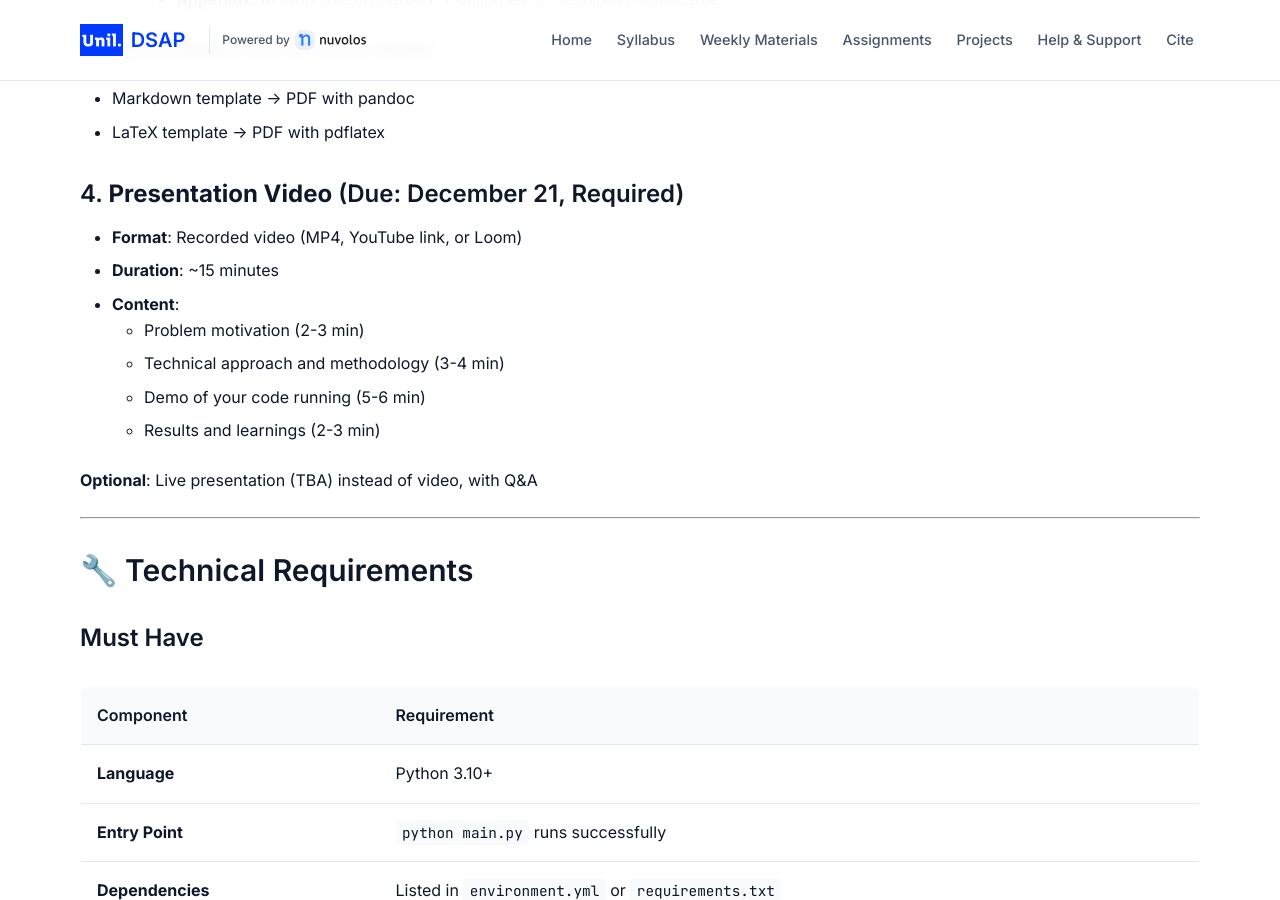
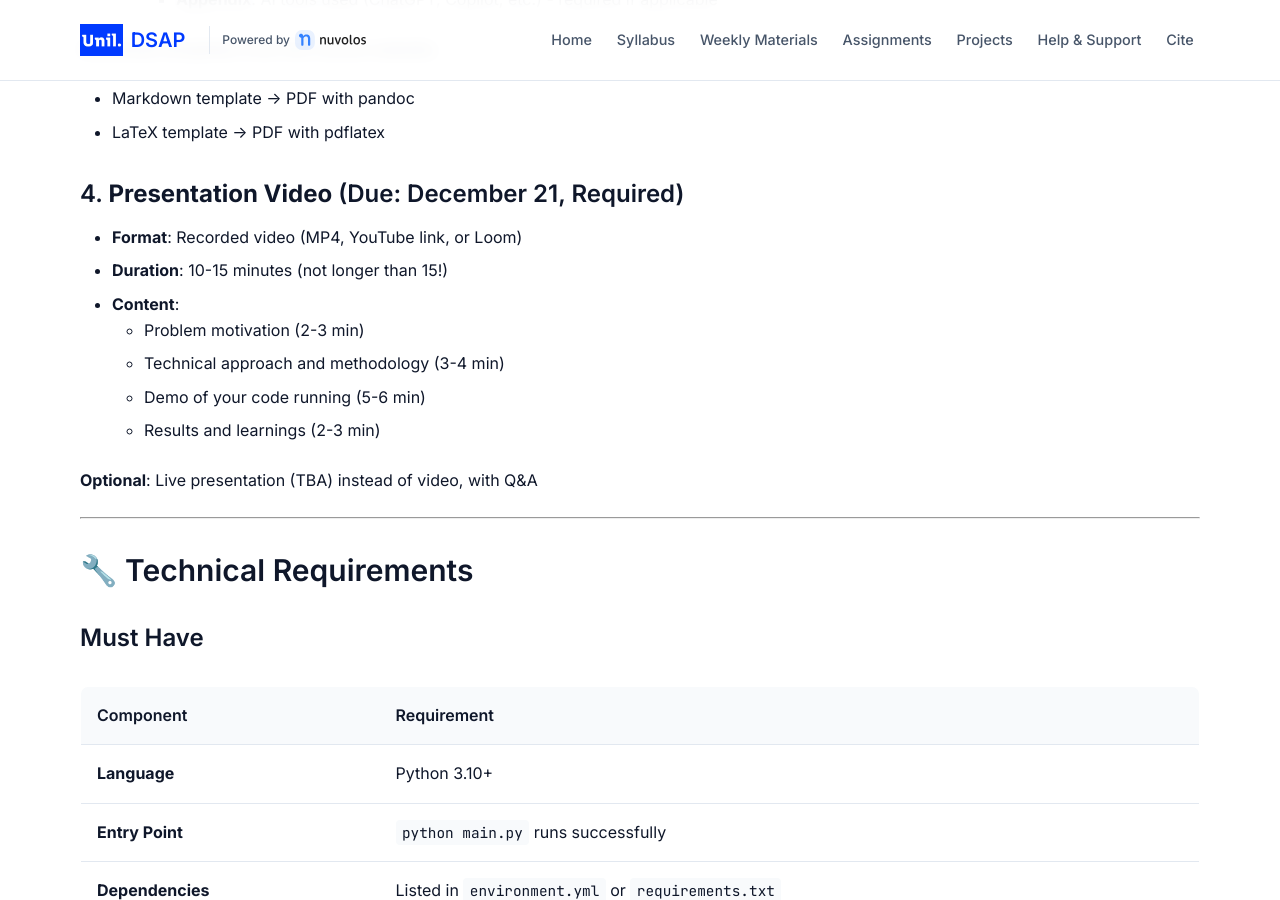
Before and after one commit to ap-unil-2025/course-materials, a Jekyll site: the page built from docs/INDIVIDUAL_PROJECT_RULES.md, in a window 1280 px wide and 900 px high, scrolled down 3354 px. Built offline with Jekyll 4.4.1, drawn with Linux system fonts in a browser that asks for light colours.

Commit message:
Week 12: Add hyperparameter tuning, align report structure with professor
- Fix date to Dec 1
- Add Part 4: Hyperparameter tuning (GridSearchCV, RandomizedSearchCV)
- Add simple DL hyperparameters slide
- Add info slide on real tuning tools (Optuna, Ray Tune, W&B)
- Add project report structure slides (8 required sections)
- Condense reproducibility to single reminder slide
- Update INDIVIDUAL_PROJECT_RULES.md:
  - Align report structure with professor's 8 sections
  - Note Implementation/Codebase sections can be brief
  - Video duration: 10-15 min (not longer than 15)

🤖 Generated with [Claude Code](https://claude.com/claude-code)

Co-Authored-By: Claude <noreply@anthropic.com>

```diff
--- a/docs/INDIVIDUAL_PROJECT_RULES.md
+++ b/docs/INDIVIDUAL_PROJECT_RULES.md
@@ -105,7 +105,7 @@ your-project/
 
 ### 4. **Presentation Video** (Due: December 21, Required)
 - **Format**: Recorded video (MP4, YouTube link, or Loom)
-- **Duration**: ~15 minutes
+- **Duration**: 10-15 minutes (not longer than 15!)
 - **Content**:
   - Problem motivation (2-3 min)
   - Technical approach and methodology (3-4 min)
```
